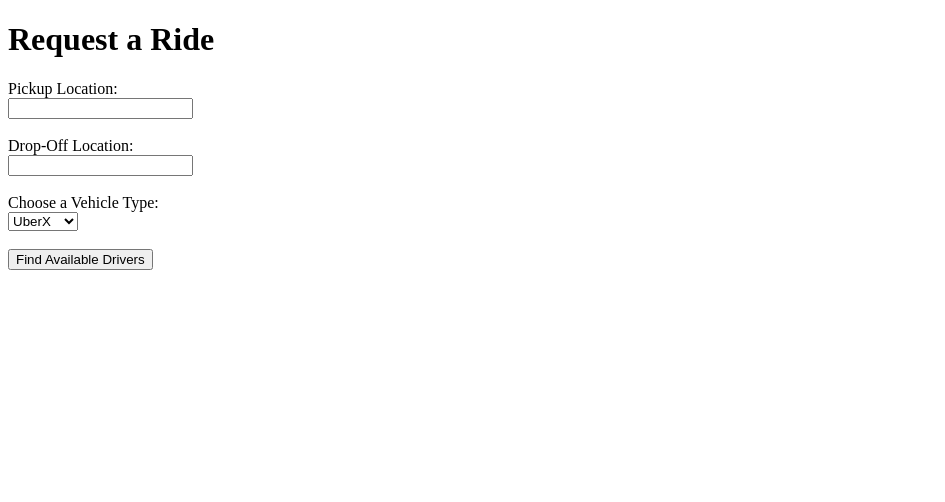
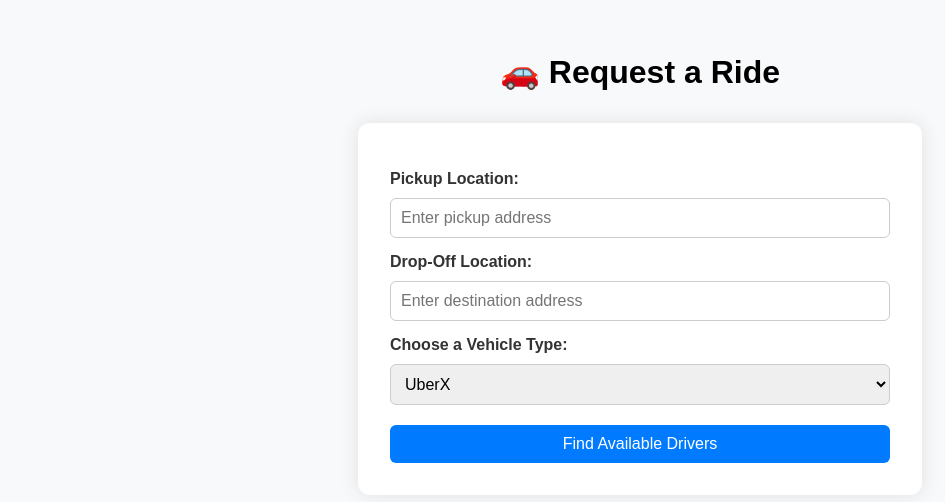
Before and after one commit to CurleyFries25/ETI300WUber, a website: page index.html in a window 1280 px wide. Shown: the whole page, without its empty margins (0-945 px from the left). Drawn offline with Linux system fonts and the light colour scheme; some packages are replaced by stand-ins of ours.

Commit message:
did stuff

```diff
--- a/index.html
+++ b/index.html
@@ -2,24 +2,81 @@
 <html lang="en">
 <head>
   <meta charset="UTF-8">
+  <title>Request an Uber</title>
+
+  <!-- Google Maps Places API -->
   <script src="https://maps.googleapis.com/maps/api/js?key=AIzaSyCO3Ws7ZiYAzcjLfAlO6kUFaLt339ynH1E&libraries=places"></script>
 
-  <title>Request an Uber</title>
+  <!-- Simple Styling -->
+  <style>
+    body {
+      font-family: Arial, sans-serif;
+      background-color: #f8f9fa;
+      color: #333;
+      margin: 0;
+      padding: 2rem;
+    }
+
+    h1 {
+      text-align: center;
+      color: #000;
+    }
+
+    form {
+      max-width: 500px;
+      margin: 2rem auto;
+      padding: 2rem;
+      background-color: #fff;
+      border-radius: 12px;
+      box-shadow: 0 0 20px rgba(0,0,0,0.1);
+    }
+
+    label {
+      font-weight: bold;
+      display: block;
+      margin-bottom: 5px;
+      margin-top: 15px;
+    }
+
+    input, select, button {
+      width: 100%;
+      padding: 10px;
+      margin-top: 5px;
+      font-size: 1rem;
+      border-radius: 6px;
+      border: 1px solid #ccc;
+      box-sizing: border-box;
+    }
+
+    button {
+      background-color: #007bff;
+      color: white;
+      border: none;
+      margin-top: 20px;
+      cursor: pointer;
+      transition: background-color 0.3s ease;
+    }
+
+    button:hover {
+      background-color: #0056b3;
+    }
+  </style>
 </head>
+
 <body>
-  <h1>Request a Ride</h1>
+  <h1>🚗 Request a Ride</h1>
 
   <form action="/request-ride" method="POST">
-    <!-- Pickup Address -->
-   <label for="pickup">Pickup Location:</label><br>
-  <input type="text" id="pickup" name="pickup" required><br><br>
+    <!-- Pickup -->
+    <label for="pickup">Pickup Location:</label>
+    <input type="text" id="pickup" name="pickup" placeholder="Enter pickup address" required>
 
-  <!-- Drop-Off Location -->
-  <label for="dropoff">Drop-Off Location:</label><br>
-  <input type="text" id="dropoff" name="dropoff" required><br><br>
+    <!-- Dropoff -->
+    <label for="dropoff">Drop-Off Location:</label>
+    <input type="text" id="dropoff" name="dropoff" placeholder="Enter destination address" required>
 
     <!-- Vehicle Class -->
-    <label for="vehicle">Choose a Vehicle Type:</label><br>
+    <label for="vehicle">Choose a Vehicle Type:</label>
     <select id="vehicle" name="vehicle" required>
       <option value="UberX">UberX</option>
       <option value="UberXL">UberXL</option>
@@ -29,9 +86,8 @@
       <option value="Share">Share</option>
       <option value="Assist">Assist</option>
       <option value="Black">Black</option>
-    </select><br><br>
+    </select>
 
-    <!-- Submit -->
     <button type="submit">Find Available Drivers</button>
   </form>
 
@@ -51,10 +107,7 @@
       });
     }
 
-  // Run it when page loads
     window.onload = initAutocomplete;
   </script>
-
-
 </body>
 </html>
```
Lines whose indentation alone changed are shown as unchanged.
